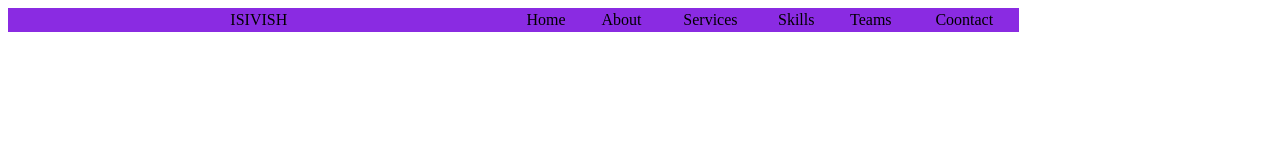
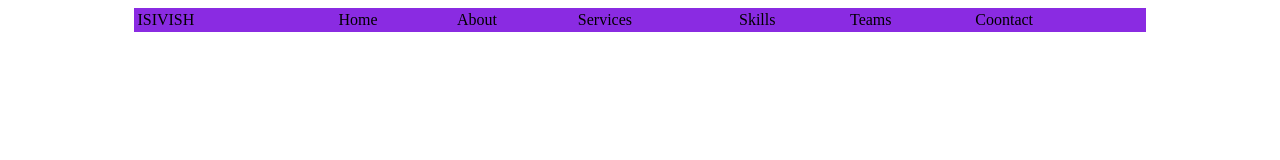
Before and after one commit to isiwaravishwanath/My_Portfolio, a plain HTML site: page index.html in a window 1280 px wide. Drawn offline with Linux system fonts and the light colour scheme.

Commit message:
refactor layout and styles in index.html and style.css

```diff
--- a/index.html
+++ b/index.html
@@ -10,6 +10,7 @@
 </head>
 
 <body>
+    <center>
         <div class="div">
             <table class="table">
                 <tr class="tt">
@@ -23,6 +24,7 @@
                 </tr>
             </table>
         </div>
+    </center>
 
 </body>
 
--- a/style.css
+++ b/style.css
@@ -1,5 +1,5 @@
 .t{
-    width: 50%;
+    width: 20%;
 }
 
 .tt{
@@ -8,11 +8,10 @@
 
 .table{
     width: 100%;
-    text-align: center;
 }
 
 .div{
-    height: 100%;
+    height: 300%;
     width: 80%;
     background-color: blueviolet;
 }
```
Lines whose indentation alone changed are shown as unchanged.
